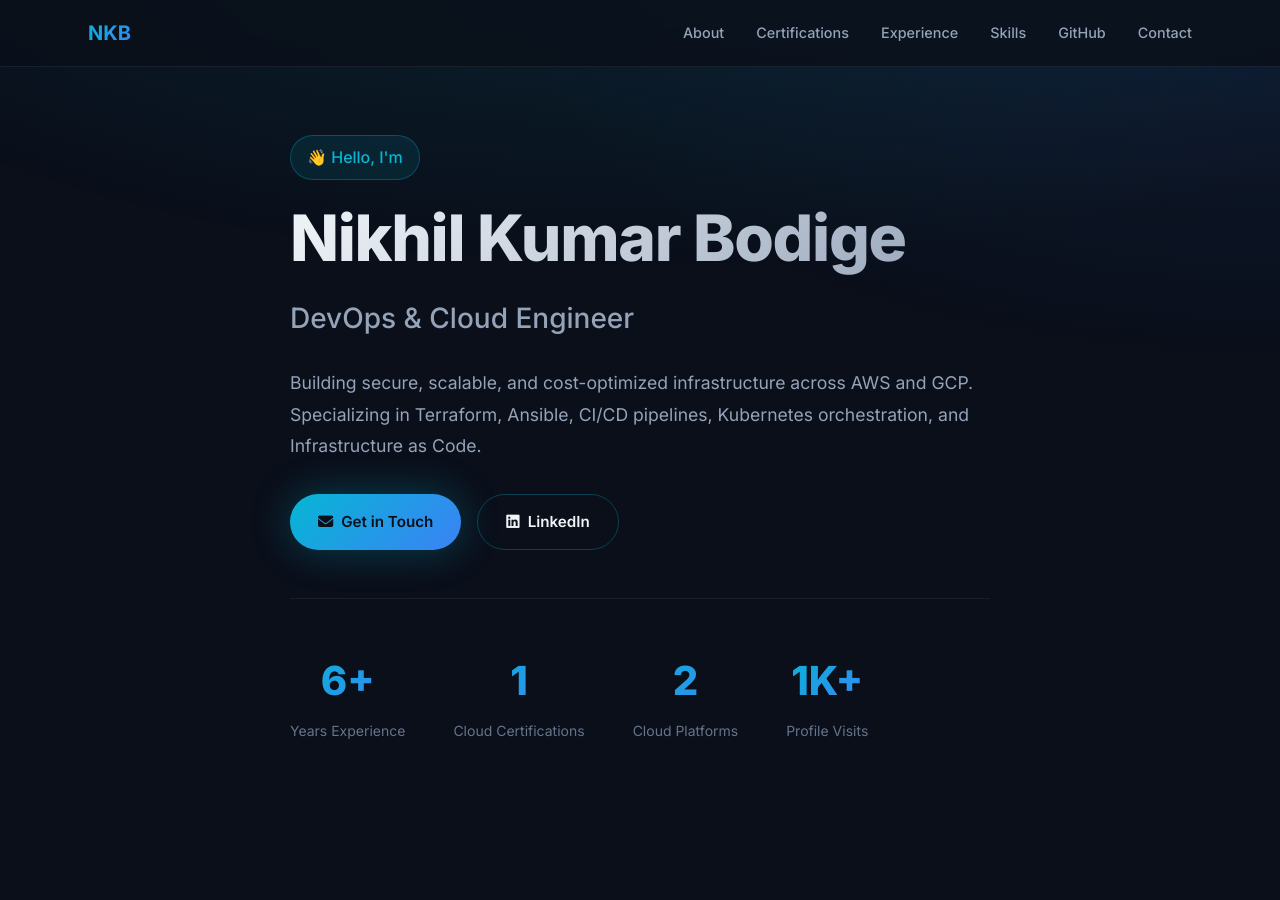
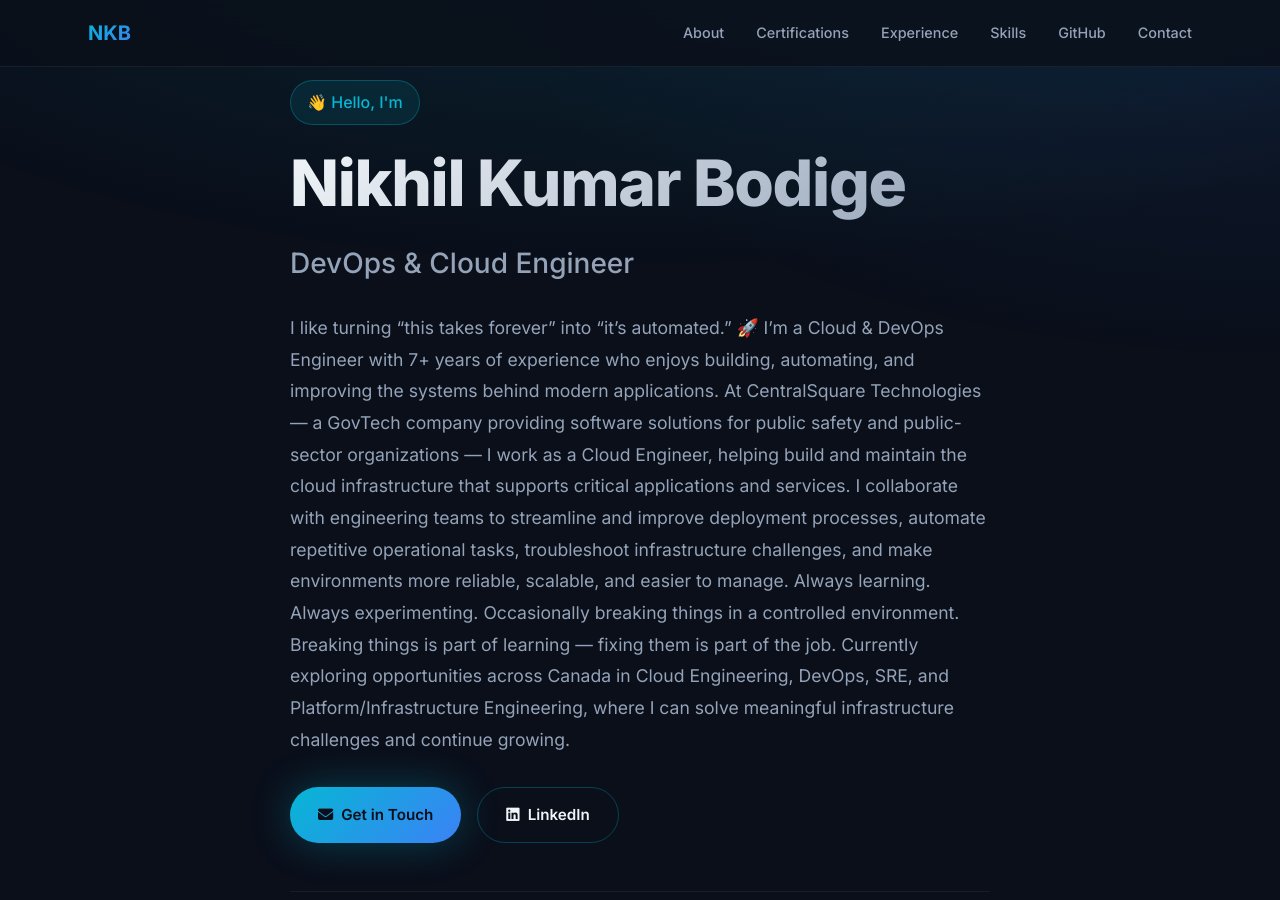
Before and after one commit to bnikkhil14/bnikkhil14.github.io, a Jekyll site: the page built from index.html, in a window 1280 px wide and 900 px high. Built offline with Jekyll 4.4.1, drawn with Linux system fonts in a browser that asks for light colours.

Commit message:
update hero-description

```diff
--- a/index.html
+++ b/index.html
@@ -28,8 +28,16 @@
                 <h1 class="hero-name">Nikhil Kumar Bodige</h1>
                 <p class="hero-title">DevOps & Cloud Engineer</p>
                 <p class="hero-description">
-                    Building secure, scalable, and cost-optimized infrastructure across AWS and GCP.
-                    Specializing in Terraform, Ansible, CI/CD pipelines, Kubernetes orchestration, and Infrastructure as Code.
+                    I like turning “this takes forever” into “it’s automated.” 🚀
+
+                    I’m a Cloud & DevOps Engineer with 7+ years of experience who enjoys building, automating, and improving the systems behind modern applications.
+
+                    At CentralSquare Technologies — a GovTech company providing software solutions for public safety and public-sector organizations — I work as a Cloud Engineer, helping build and maintain the cloud infrastructure that supports critical applications and services. I collaborate with engineering teams to streamline and improve deployment processes, automate repetitive operational tasks, troubleshoot infrastructure challenges, and make environments more reliable, scalable, and easier to manage.
+
+                    Always learning. Always experimenting. Occasionally breaking things in a controlled environment.
+                    Breaking things is part of learning — fixing them is part of the job.
+
+                    Currently exploring opportunities across Canada in Cloud Engineering, DevOps, SRE, and Platform/Infrastructure Engineering, where I can solve meaningful infrastructure challenges and continue growing.
                 </p>
                 <div class="hero-cta">
                     <a href="#contact" class="btn btn-primary">
```
